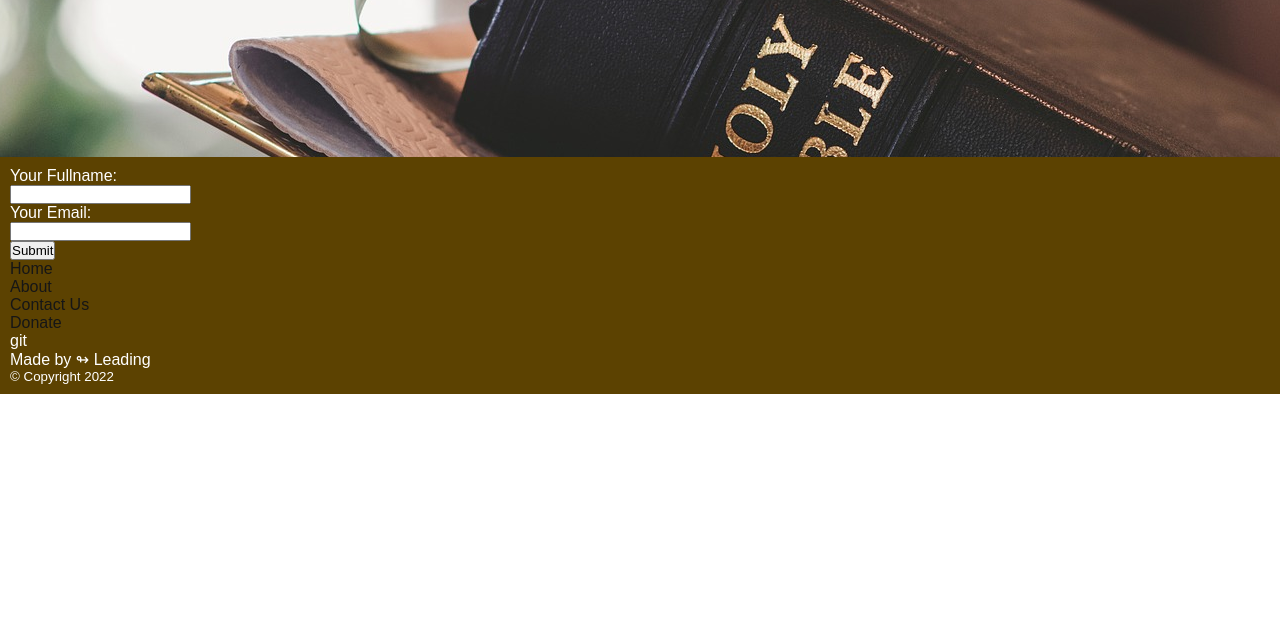
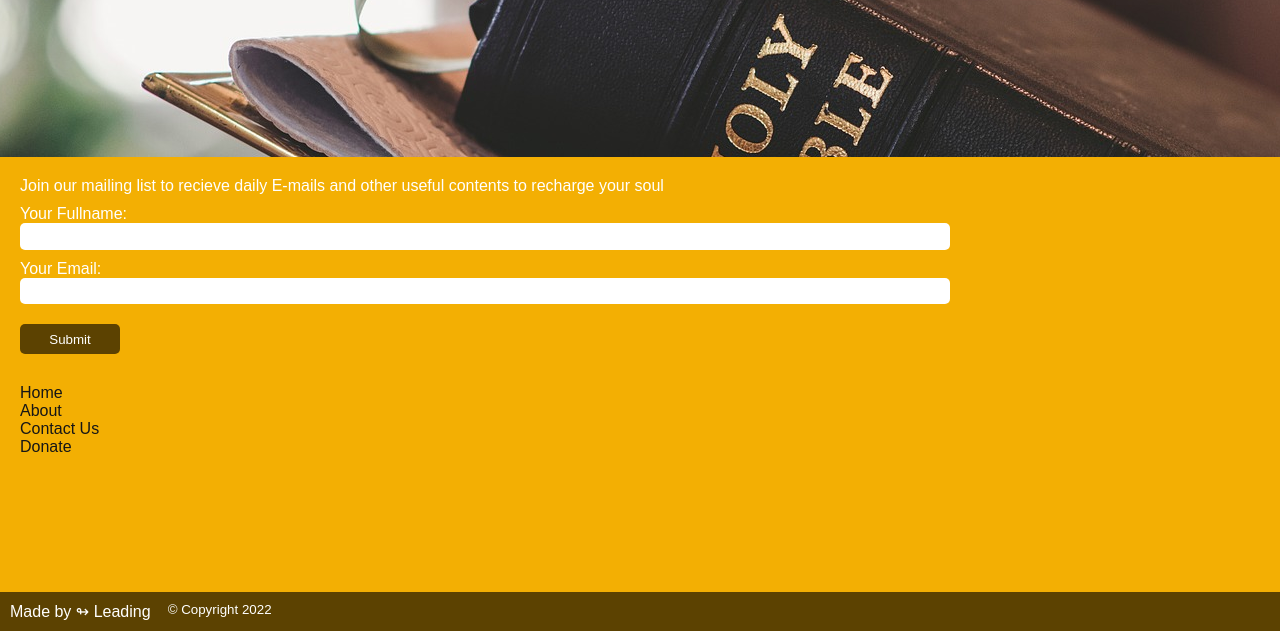
Before and after one commit to fagbenjaenoch/study-plus, a plain HTML site: page index.html in a window 1280 px wide. Shown: the part 417-1048 px from the top of the page. Before the commit the page ends 811 px from the top, so only its background shows below. Drawn offline with Linux system fonts and the light colour scheme.

Commit message:
footer section styled

```diff
--- a/css/main.scss
+++ b/css/main.scss
@@ -141,11 +141,74 @@ main{
 }
 
 footer{
+    max-width: 100%;
     position: relative;
     bottom: 0;
     max-width: 100%;
-    padding: $gap;
     color: color(accent);
-    background: color(primary-darken);
+    background: color(primary);
     margin: 0;
+
+    .footer-container{
+        display: grid;
+        grid-template-columns: repeat(1fr);
+        grid-auto-rows: 1fr;
+        margin: $gap;
+        padding: $gap;
+        gap: $gap * 3;
+
+        .email-list-signup{
+            p{
+                margin: $gap 0;
+            }
+
+            label{
+                margin: 0 0 $gap 0;
+                display: flex;
+                flex-direction: column;
+
+                input{
+                    width: 75%;
+                    height: 2em;
+                    border-radius: 5px;
+                    border: none;
+                    outline-color: color(primary);
+                }
+            }
+
+            button{
+                width: 100px;
+                height: 30px;
+                border-radius: 5px;
+                border: none;
+                color: color(accent);
+                background: color(primary-darken);
+                transition: 300ms ease;
+                margin: $gap 0 0 0;
+
+                &:hover{
+                    background: color(primary-lighten);
+                    color: color(primary-darken);
+                }
+            }
+        }
+
+        .footer-links{
+
+            a{
+                transition: 300ms ease;
+                &:hover{
+                    color: color(primary-lighten)
+                }
+            }
+        }
+
+    }
+    .copyright{
+        background: color(primary-darken);
+        position: relative;
+        bottom: 0;
+        width: 100%;
+        padding: $gap;
+    }
 }
--- a/index.html
+++ b/index.html
@@ -39,28 +39,33 @@
     </main>
     <!-- footer-section -->
     <footer>
+        <div class="footer-container">
+
+             <form action="#" method="post">
                 <div class="email-list-signup flex-col">
-            <form action="#" method="post">
-                <label for="name">Your Fullname: <br>
-                    <input type="text" name="name" aria-required="true" pattern="[a-zA-Z]"> <br>
+                    <p>Join our mailing list to recieve daily E-mails and other useful contents to recharge your soul</p>
+                    <label for="name">Your Fullname:
+                        <input type="text" name="name" aria-required="true" pattern="[a-zA-Z]">
                     </label>
-                <label for="email">Your Email: <br>
+                    <label for="email">Your Email:
                         <input type="email" name="email" aria-required="true">
-                </label> <br>
+                    </label>
                     <button id="submit-form">Submit</button>
+                </div>
             </form>
-        </div>
+
             <div class="footer-links flex-col">
                 <ul>
                     <li><a href="#" aria-hidden="false">Home</a></li>
                     <li><a href="#" aria-hidden="false">About</a></li>
                     <li><a href="#" aria-hidden="false">Contact Us</a></li>
                     <li><a href="#" aria-hidden="false">Donate</a></li>
-            </ul>git
+                </ul>
             </div>
-        <div class="footer flex-col">
+        </div>
+        <div class="copyright flex-row">
             <p>Made by &looparrowright; Leading</p>
-            <small>&copy; Copyright 2022</small>
+            <small>&emsp; &copy; Copyright 2022</small>
         </div>
     </footer>
 </body>
```
Also changed, not shown: css/main.css, 1 other file. Lines whose indentation alone changed are shown as unchanged.
